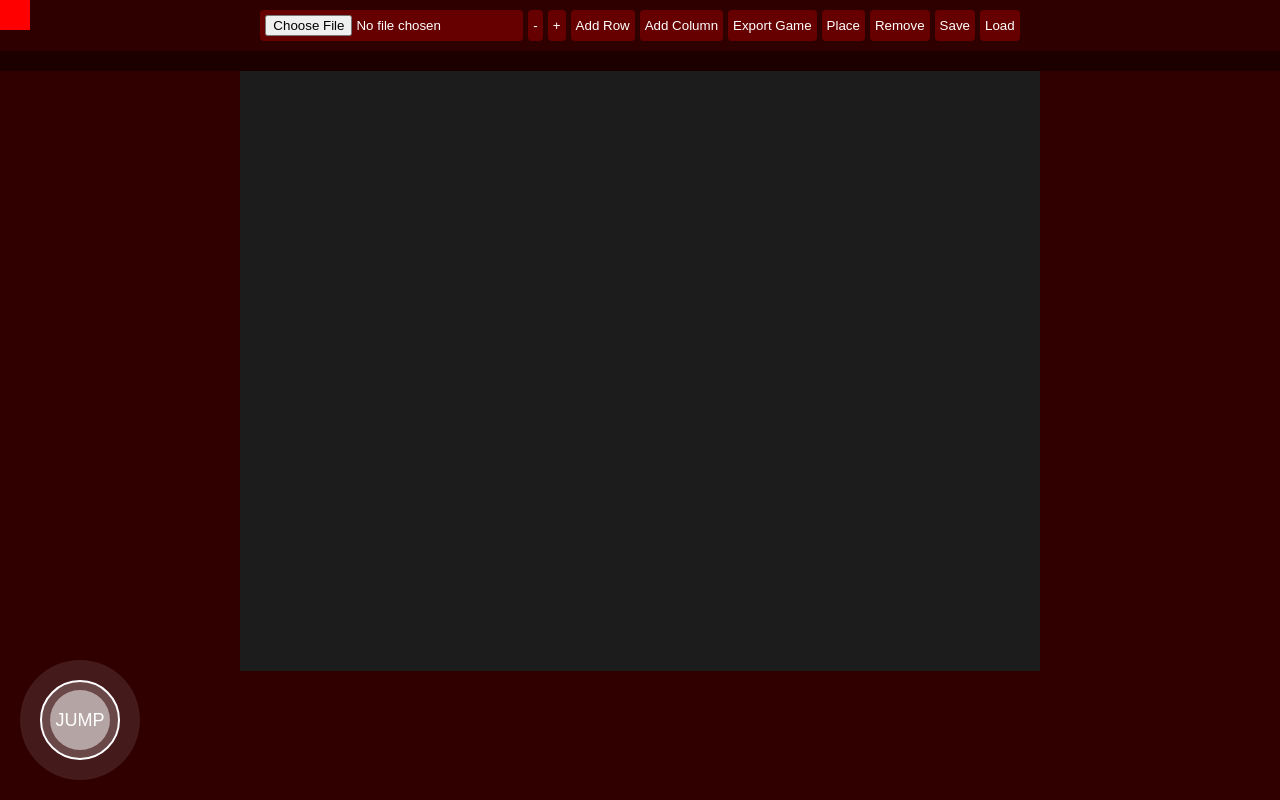
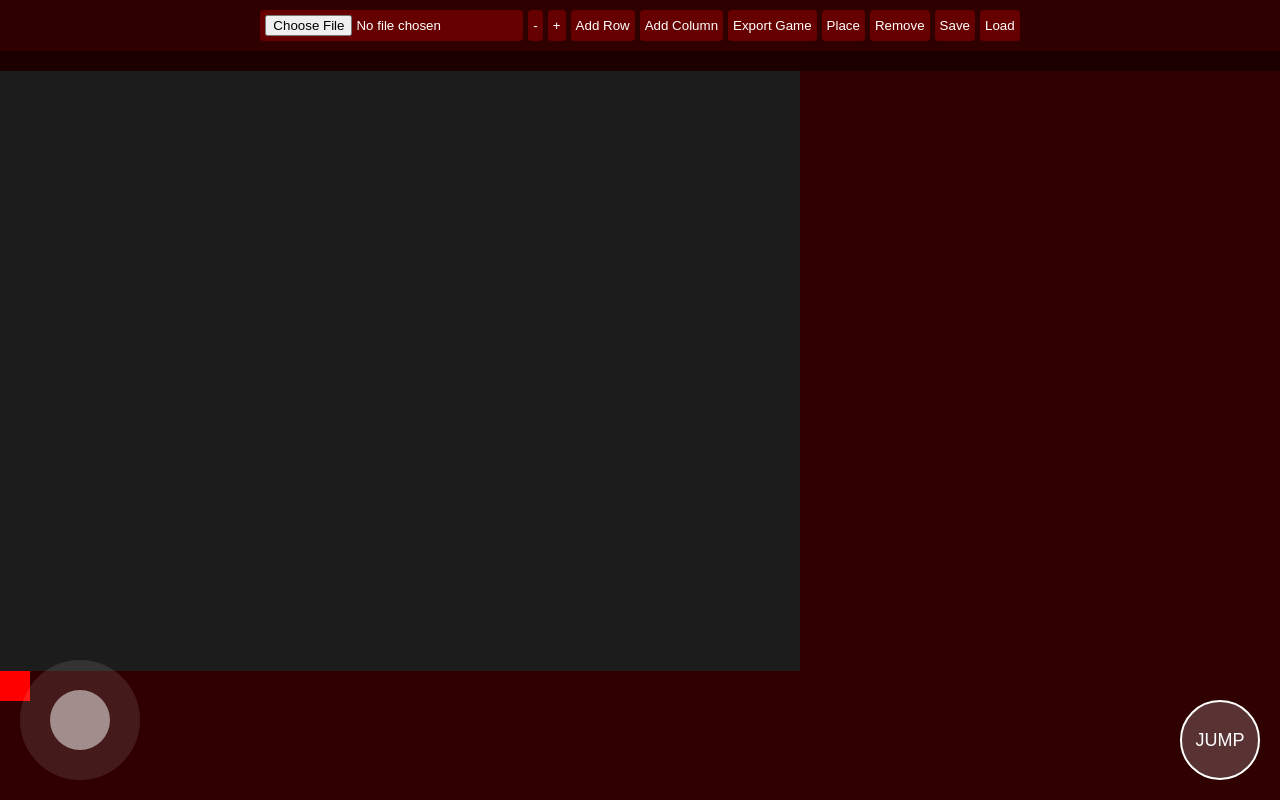
Before and after one commit to EngineeringSoftcodes/Dynamic-Rise-Game-Engine-2D-Edition-, a plain HTML site: page index.html in a window 1280 px wide. Drawn offline with Linux system fonts and the light colour scheme.

Commit message:
Update index.html

```diff
--- a/index.html
+++ b/index.html
@@ -1,9 +1,8 @@
-<!DOCTYPE html>
-<html lang="en">
+<!DOCTYPE html><html lang="en">
 <head>
   <meta charset="UTF-8" />
   <meta name="viewport" content="width=device-width, initial-scale=1.0" />
-  <title>Dynamic Rise™ Game Engine (2D Edition</title>
+  <title>Dynamic Rise™ Game Engine (2D Edition)</title>
   <style>
     body {
       margin: 0;
@@ -15,15 +14,16 @@
       display: flex;
       flex-direction: column;
       height: 100vh;
+      overflow: hidden;
     }
     #canvasContainer {
       flex: 1;
       overflow: auto;
       background-color: #300000;
+      position: relative;
     }
     canvas {
       display: block;
-      margin: 0 auto;
       background-color: #1c1c1c;
     }
     #toolbar {
@@ -58,7 +58,6 @@
     #library img.selected {
       border-color: #fff;
     }
-
     #joystick {
       position: absolute;
       bottom: 20px;
@@ -71,25 +70,36 @@
       display: flex;
       justify-content: center;
       align-items: center;
+      z-index: 10;
     }
-
     #joystick-inner {
       width: 60px;
       height: 60px;
       background: rgba(255, 255, 255, 0.5);
       border-radius: 50%;
     }
-
+    #jumpBtn {
+      position: absolute;
+      bottom: 20px;
+      right: 20px;
+      width: 80px;
+      height: 80px;
+      background: rgba(255, 255, 255, 0.2);
+      color: white;
+      font-size: 18px;
+      border-radius: 50%;
+      border: 2px solid white;
+      z-index: 10;
+    }
     #player {
       position: absolute;
       width: 30px;
       height: 30px;
       background: red;
-      z-index: 9999;
+      z-index: 5;
     }
-
     #toolbar button.selected {
-     background-color: #ff3333;
+      background-color: #ff3333;
     }
   </style>
 </head>
@@ -110,26 +120,13 @@
     <div id="library"></div>
     <div id="canvasContainer">
       <canvas id="gameCanvas" width="800" height="600"></canvas>
+      <div id="player"></div>
+      <div id="joystick">
+        <div id="joystick-inner"></div>
+      </div>
+      <button id="jumpBtn">JUMP</button>
     </div>
-    <div id="player"></div>
-    <div id="joystick">
-    <div id="joystick-inner"></div>
-    <button id="jumpBtn" style="
-  position: absolute;
-  bottom: 20px;
-  right: 20px;
-  width: 80px;
-  height: 80px;
-  background: rgba(255, 255, 255, 0.2);
-  color: white;
-  font-size: 18px;
-  border-radius: 50%;
-  border: 2px solid white;
-  z-index: 1000;
-  ">JUMP</button>
-   </div>
   </div>
-
   <script>
     const canvas = document.getElementById('gameCanvas');
     const ctx = canvas.getContext('2d');
```
